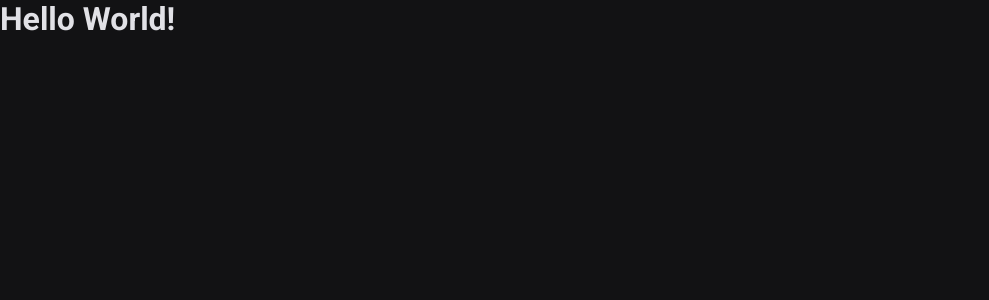
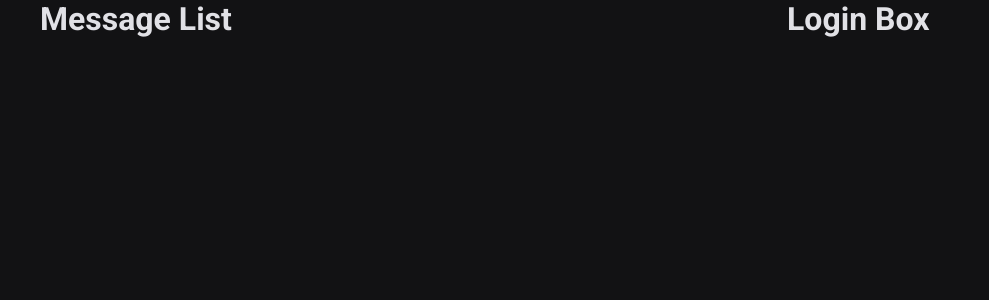
Before and after one commit to AndersonSilva94/nlw-heat-react, a React (Vite) app: page / in a window 1280 px wide. Shown: the top 300 px of the page, without its empty margins (0-989 px from the left). Built offline with nearby package versions, Linux system fonts and the light colour scheme.

Commit message:
feat: :rocket: cria os componentes iniciais e estilos principais

```diff
--- a/package.json
+++ b/package.json
@@ -8,7 +8,8 @@
   },
   "dependencies": {
     "react": "^17.0.0",
-    "react-dom": "^17.0.0"
+    "react-dom": "^17.0.0",
+    "sass": "^1.43.3"
   },
   "devDependencies": {
     "@types/react": "^17.0.0",
--- /dev/null
+++ b/src/App.module.scss
@@ -0,0 +1,10 @@
+.contentWrapper {
+  max-width: 1200px;
+  height: 100vh;
+  margin: 0 auto;
+
+  display: grid;
+  grid-template-columns: 1fr 453px;
+  column-gap: 120px;
+  position: relative;
+}
--- a/src/App.tsx
+++ b/src/App.tsx
@@ -1,7 +1,14 @@
+import styles from './App.module.scss';
+import { LoginBox } from './components/LoginBox';
+import { MessageList } from './components/MessageList';
+
 export function App() {
 
   return (
-    <h1>Hello World!</h1>
+    <main className={styles.contentWrapper}>
+      <MessageList />
+      <LoginBox />
+    </main>
   )
 }
 
--- /dev/null
+++ b/src/components/LoginBox/index.tsx
@@ -0,0 +1,5 @@
+export function LoginBox() {
+  return (
+    <h1>Login Box</h1>
+  )
+}
--- /dev/null
+++ b/src/components/MessageList/index.tsx
@@ -0,0 +1,5 @@
+export function MessageList() {
+  return (
+    <h1>Message List</h1>
+  )
+}
```
Also changed, not shown: 1 other file (tests, documents, lock files or other folders).
